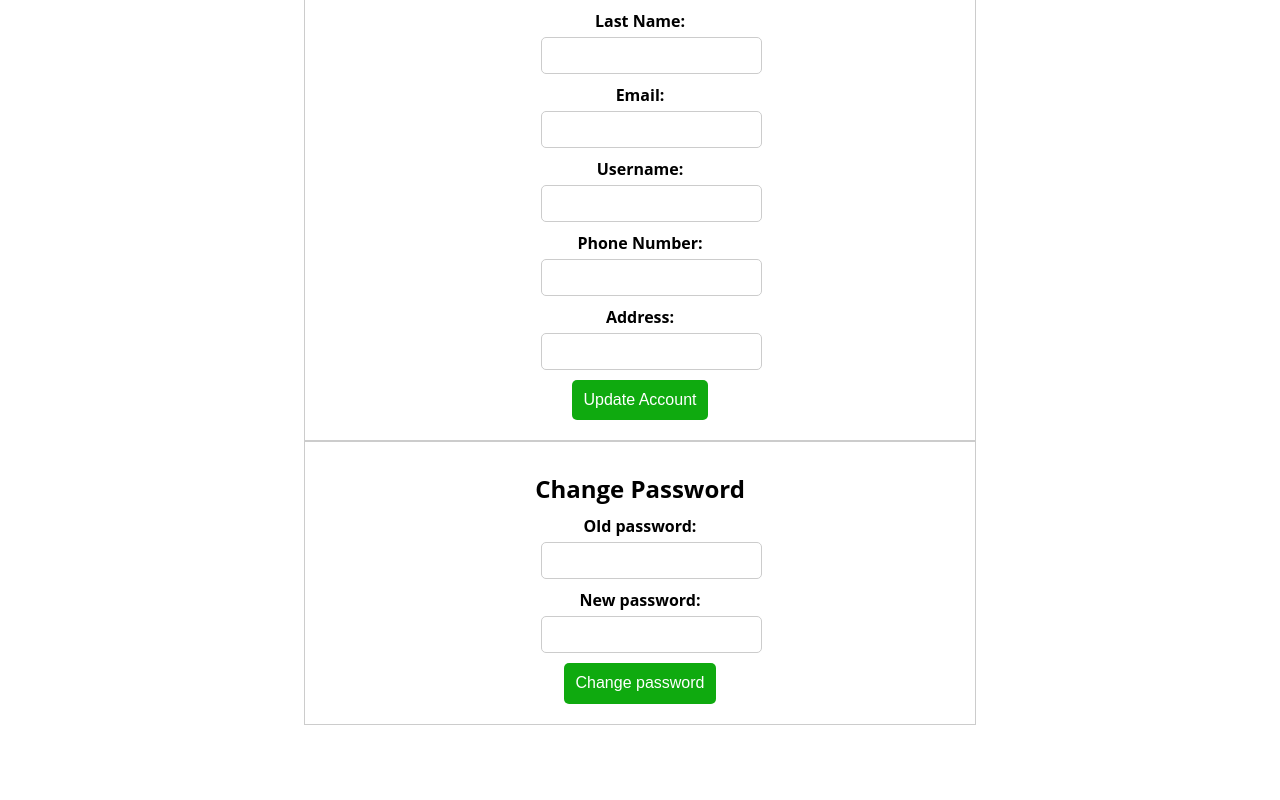
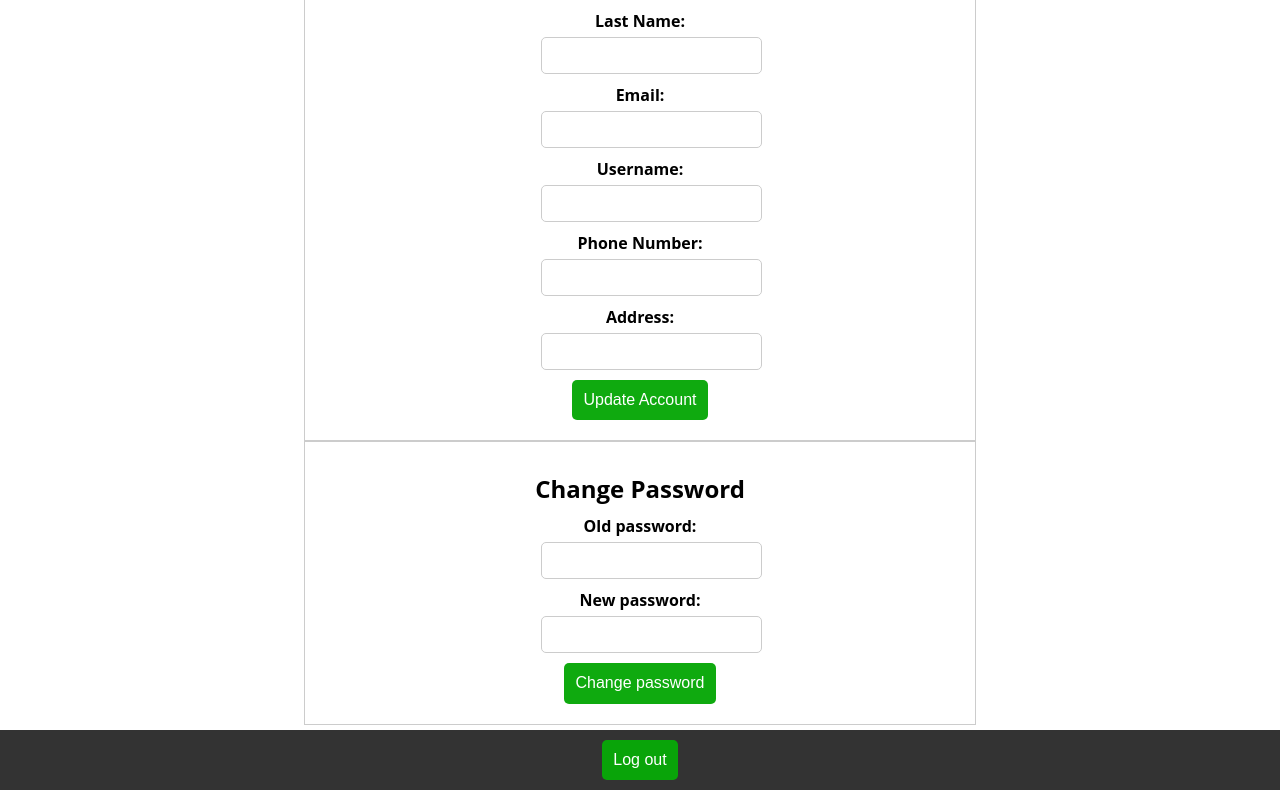
Before and after one commit to BexLeetBox/E-Commerce, a Vue app in the folder WebShop/: page /myaccount in a window 1280 px wide. Shown: the part 376-1176 px from the top of the page. Before the commit the page ends 1111 px from the top, so only its background shows below. Built offline with nearby package versions, Linux system fonts and the light colour scheme; no server answers; what @fawmi/vue-google-maps would draw is missing.

Commit message:
added logout button without functionality

```diff
--- a/WebShop/src/views/AccountView.vue
+++ b/WebShop/src/views/AccountView.vue
@@ -43,6 +43,9 @@
       </div>
       <button type="submit">Change password</button>
     </form>
+    <div id="logoutDiv">
+    <button type="button" @click="logOut" style="margin: 10px;">Log out</button>
+  </div>
   </div>
 </template>
 
@@ -118,6 +121,11 @@ export default {
 </script>
 
 <style>
+#logoutDiv{
+  margin-top: 5px;
+  background-color: #333333;
+  width: 100vw;
+}
 hr {
   margin: 10px;
   border-color: var(--dark-grey);
```
